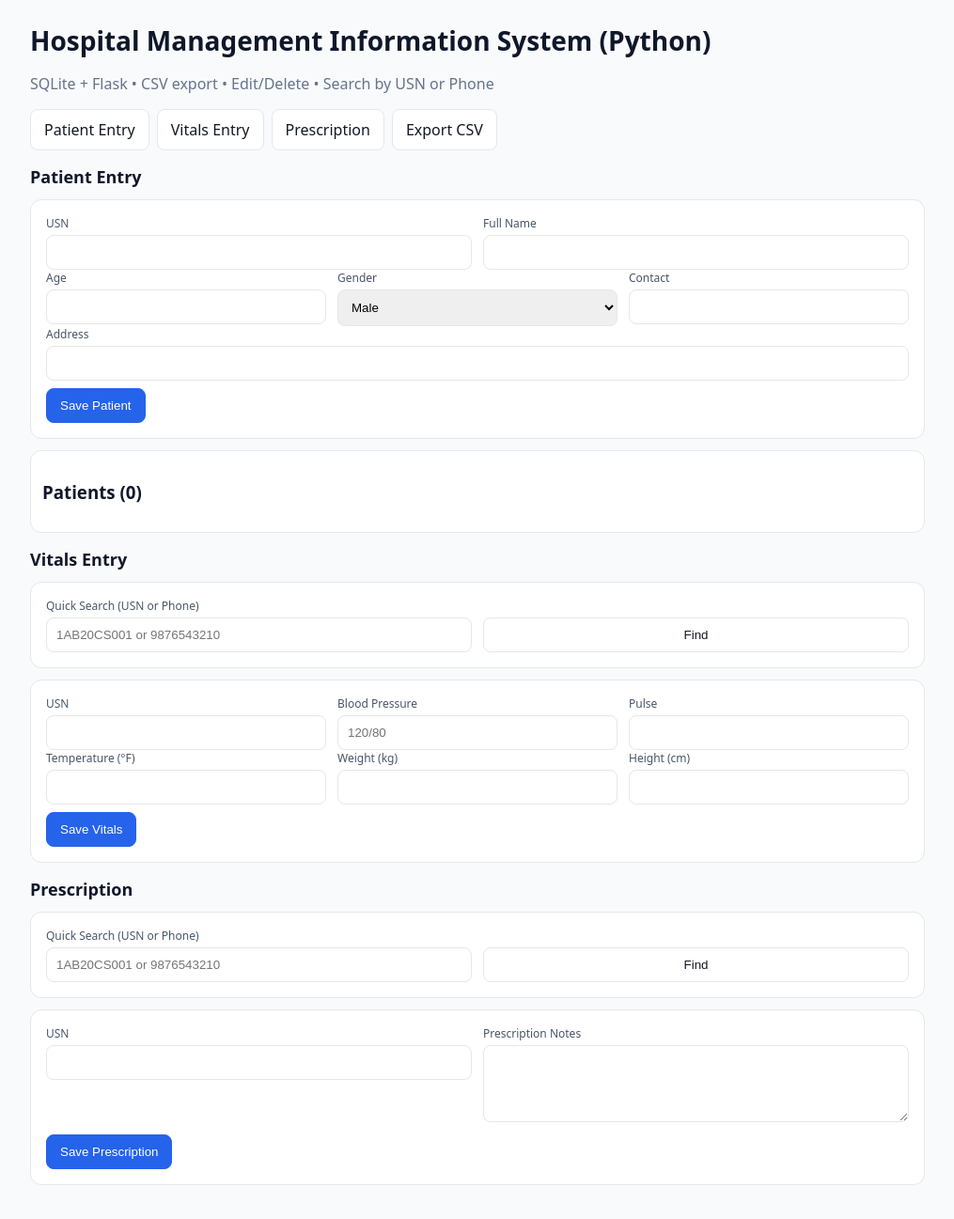
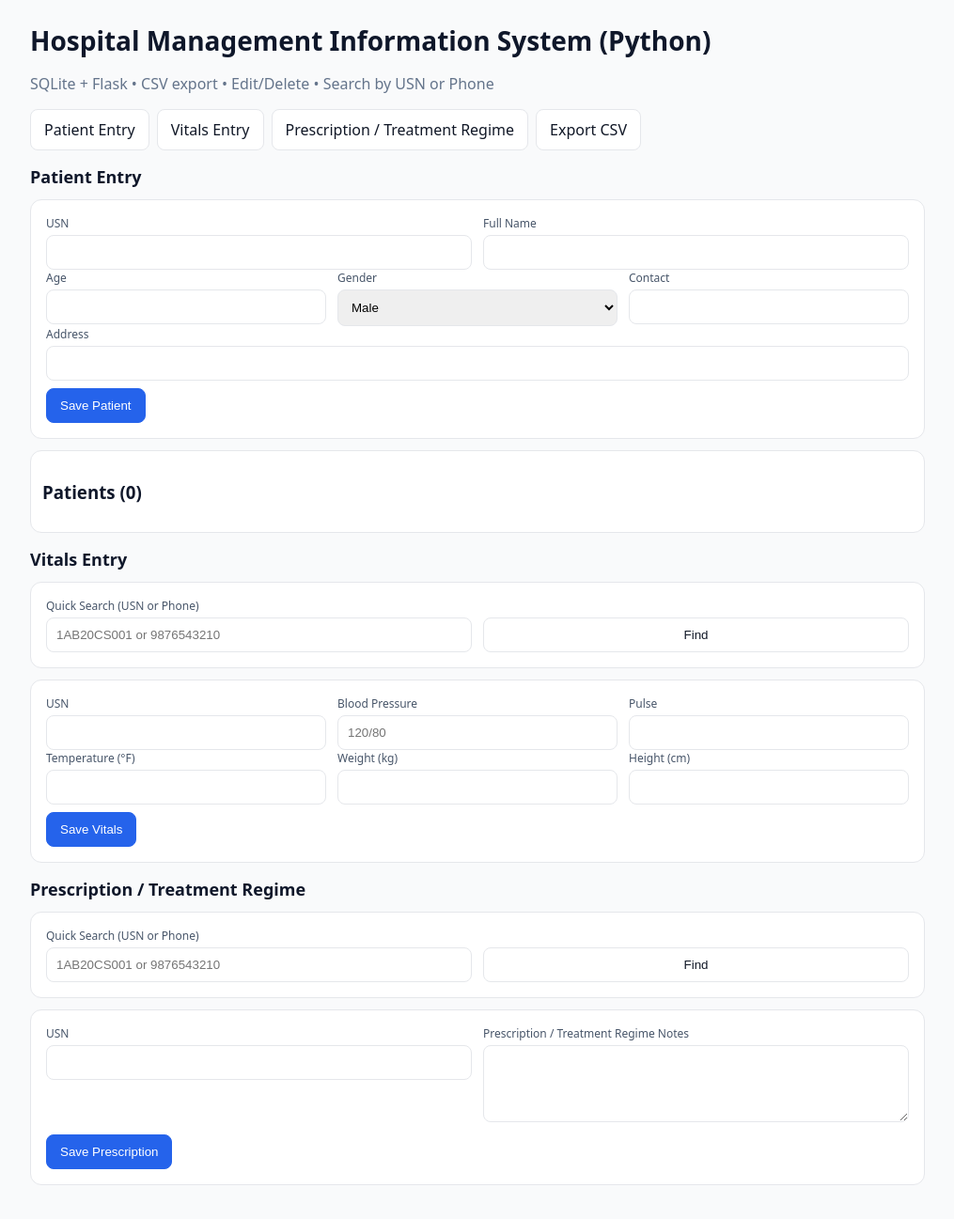
Before and after one commit to RajGoyyal/care-records-pro-main-trial, a Flask app: template python_hmis/templates/index.html in a window 1280 px wide. Shown: the whole page at 94% size, without its empty margins (132-1147 px from the left). Run offline with Flask 3, Linux system fonts and the light colour scheme; the template is opened without the code that fills it, so the values that code supplies are empty; data comes from the database, SQL or seed files in the repository.

Commit message:
1st minor update

```diff
--- a/python_hmis/templates/index.html
+++ b/python_hmis/templates/index.html
@@ -3,7 +3,7 @@
 <nav class="tabs" aria-label="Navigation">
   <a class="tab" href="#patient">Patient Entry</a>
   <a class="tab" href="#vitals">Vitals Entry</a>
-  <a class="tab" href="#rx">Prescription</a>
+  <a class="tab" href="#rx">Prescription / Treatment Regime</a>
   <a class="tab" href="{{ url_for('export_csv') }}">Export CSV</a>
 </nav>
 
@@ -164,7 +164,7 @@
 </section>
 
 <section id="rx">
-  <h2>Prescription</h2>
+  <h2>Prescription / Treatment Regime</h2>
   <form method="get" action="/">
     <label>Quick Search (USN or Phone)</label>
     <div class="row grid-2">
@@ -180,7 +180,7 @@
         <input name="usn" value="{{ match_patient.usn if match_patient }}" required />
       </div>
       <div>
-        <label>Prescription Notes</label>
+  <label>Prescription / Treatment Regime Notes</label>
         <textarea name="notes" rows="4" required></textarea>
       </div>
     </div>
--- a/python_hmis/templates/print_rx.html
+++ b/python_hmis/templates/print_rx.html
@@ -3,7 +3,7 @@
 <head>
   <meta charset="utf-8" />
   <meta name="viewport" content="width=device-width, initial-scale=1" />
-  <title>Prescription</title>
+  <title>Prescription / Treatment Regime</title>
   <style>
     body{font-family: system-ui, -apple-system; padding:24px}
     .box{border:1px solid #e5e7eb; border-radius:8px; padding:16px}
@@ -22,7 +22,7 @@
   </div>
   {% endif %}
 
-  <h2>Prescription</h2>
+  <h2>Prescription / Treatment Regime</h2>
   <div class="box">
     <div class="muted">Printed at {{ (now or '') }}</div>
     <pre style="white-space: pre-wrap">{{ rx.notes }}</pre>
--- a/src/components/hmis/EnhancedPrescriptionForm.tsx
+++ b/src/components/hmis/EnhancedPrescriptionForm.tsx
@@ -527,7 +527,7 @@ export default function EnhancedPrescriptionForm({ patients, prescriptions, setP
                     id="notes"
                     value={form.notes}
                     onChange={e => handleChange("notes", e.target.value)}
-                    placeholder="Enter prescription notes, diagnosis, and additional instructions..."
+                    placeholder="Enter prescription notes, Treatment Administered or Diagnosis, and additional instructions..."
                     disabled={isSubmitting}
                     className="min-h-[120px]"
                   />
```
Also changed, not shown: python_hmis/hmis_desktop.py (added, +21 -0 lines).
